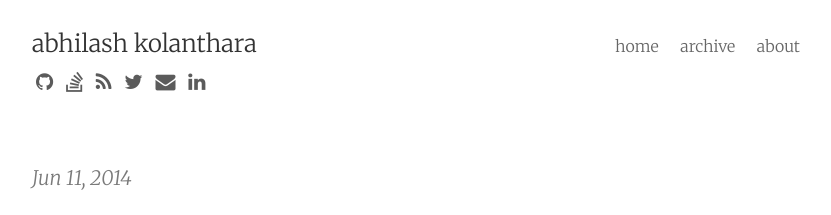
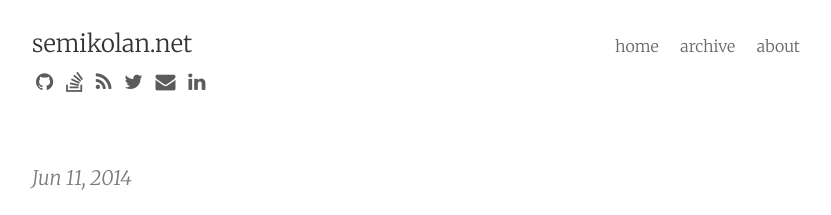
Before and after one commit to abkolan/abkolan.github.io, a Jekyll site: the page built from index.html, in a window 1280 px wide. Shown: the top 215 px of the page, without its empty margins (224-1055 px from the left). Built offline with Jekyll 4.4.1, drawn with Linux system fonts in a browser that asks for light colours; nearby versions of some CDN libraries; Markdown is read by kramdown in place of the engine named in the settings; the list of posts is cut into pages by our own code.

Commit message:
cname changes

```diff
--- /dev/null
+++ b/CNAME
@@ -0,0 +1 @@
+semikolan.net
--- a/_config.yml
+++ b/_config.yml
@@ -1,5 +1,5 @@
 # Site settings
-title:       abhilash kolanthara
+title:       semikolan.net
 email:       abkolan+blog@gmail.com
 author:      Abhilash Kolanthara
 description: "Seek ! Therefore you are"
```
